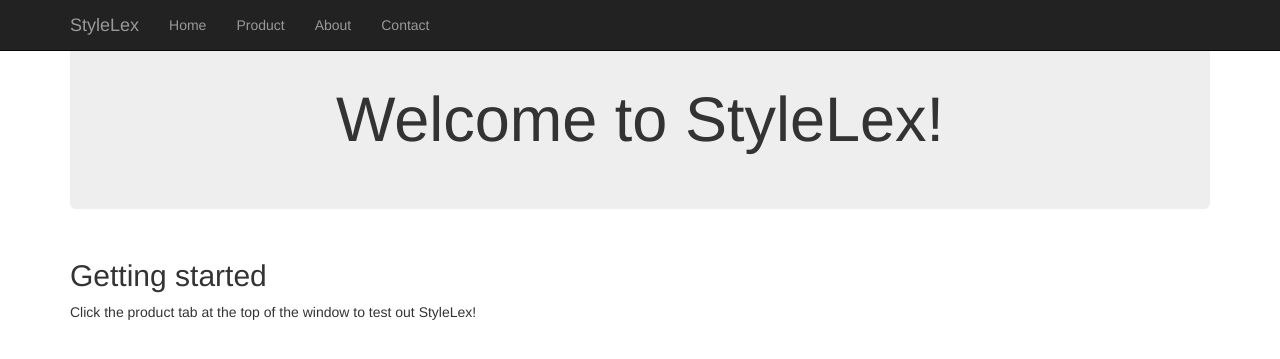
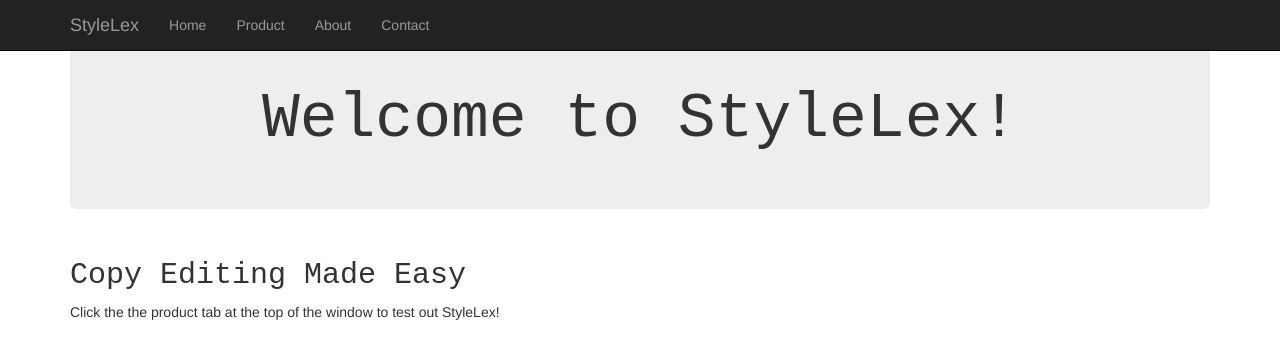
Before and after one commit to kansong99/stylelex, a Flask app: page / in a window 1280 px wide. Shown: the top 359 px of the page. Run offline with Flask 2, Linux system fonts and the light colour scheme; some libraries are stand-ins or nearby versions.

Commit message:
front end changes

```diff
--- a/website_test/templates/index.html
+++ b/website_test/templates/index.html
@@ -3,13 +3,13 @@
 {% block content %}
 
 <div class="jumbotron">
-    <h1><center>Welcome to StyleLex!</center></h1>
+    <h1 style="font-family:'Courier New'"><center>Welcome to StyleLex!</center></h1>
 </div>
 
 <div class="row">
     <div class="col-md-5">
-        <h2>Getting started</h2>
-        <p>Click the product tab at the top of the window to test out StyleLex!</p>
+        <h2 style="font-family:'Courier New'">Copy Editing Made Easy</h2>
+        <p>Click the the product tab at the top of the window to test out StyleLex!</p>
 </div>
 
-    {% endblock %}
+{% endblock %}
```
